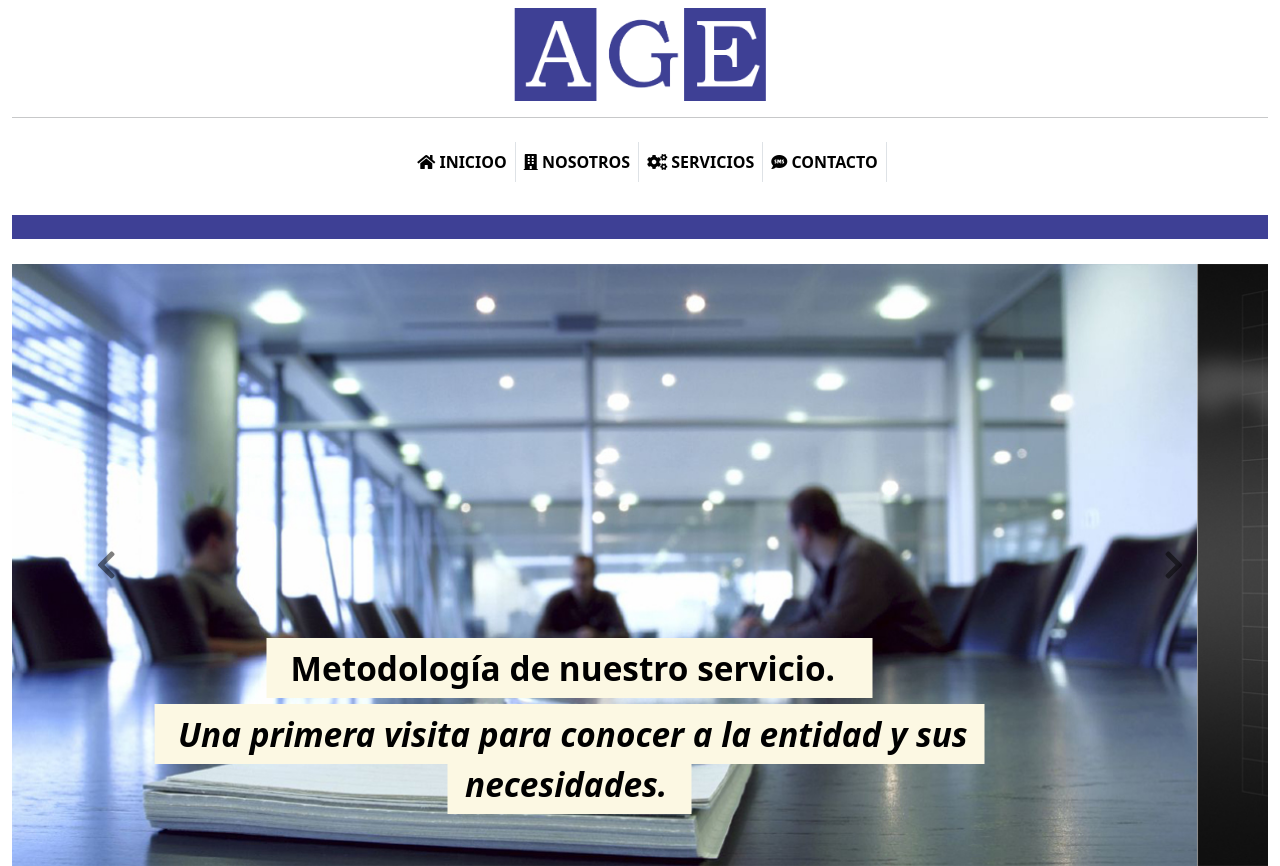
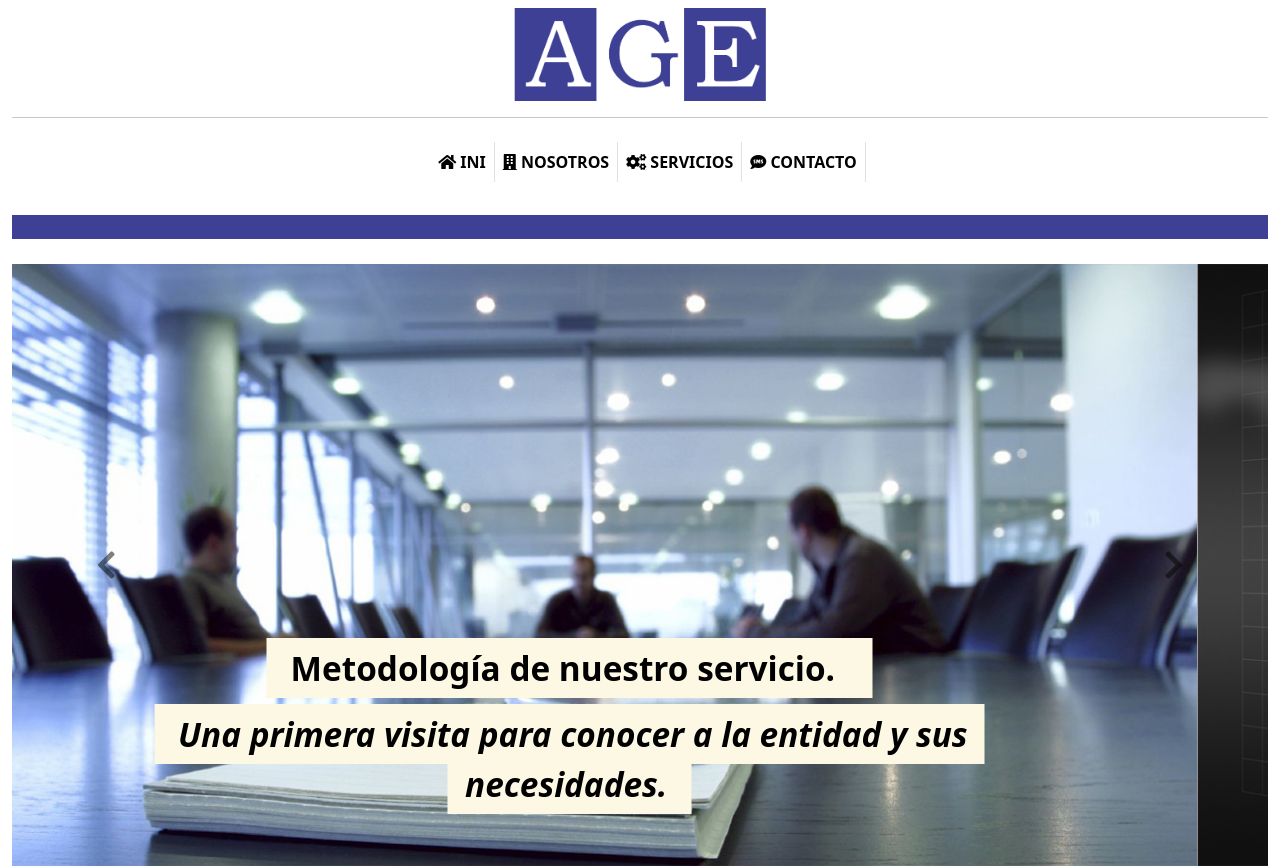
Before and after one commit to tecnomaEmpresarial/pruebahostinger, a plain HTML site: page index.html in a window 1280 px wide. Shown: the top 866 px of the page. Drawn offline with nearby package versions, Linux system fonts and the light colour scheme.

Commit message:
cmabio221

```diff
--- a/index.html
+++ b/index.html
@@ -35,7 +35,7 @@
                         <div class="collapse navbar-collapse " id="navbarSupportedContent"  style="justify-content: center; align-items: center;">
                             <ul class="navbar-nav  mb-2 mb-lg-0" >
                                 <li class="nav-item border-end">
-                                    <a class="nav-link active" v-on:click="mostrar(1)" tabindex="-1"  ><strong><i class="fas fa-home"></i> INICIOO</strong> </a>
+                                    <a class="nav-link active" v-on:click="mostrar(1)" tabindex="-1"  ><strong><i class="fas fa-home"></i> INI</strong> </a>
                                 </li>
                                 <li  class="nav-item border-end">
                                     <a class="nav-link" v-on:click="mostrar(2)" tabindex="-1"  ><strong><i class="fas fa-building"></i> NOSOTROS</strong></a>
```
